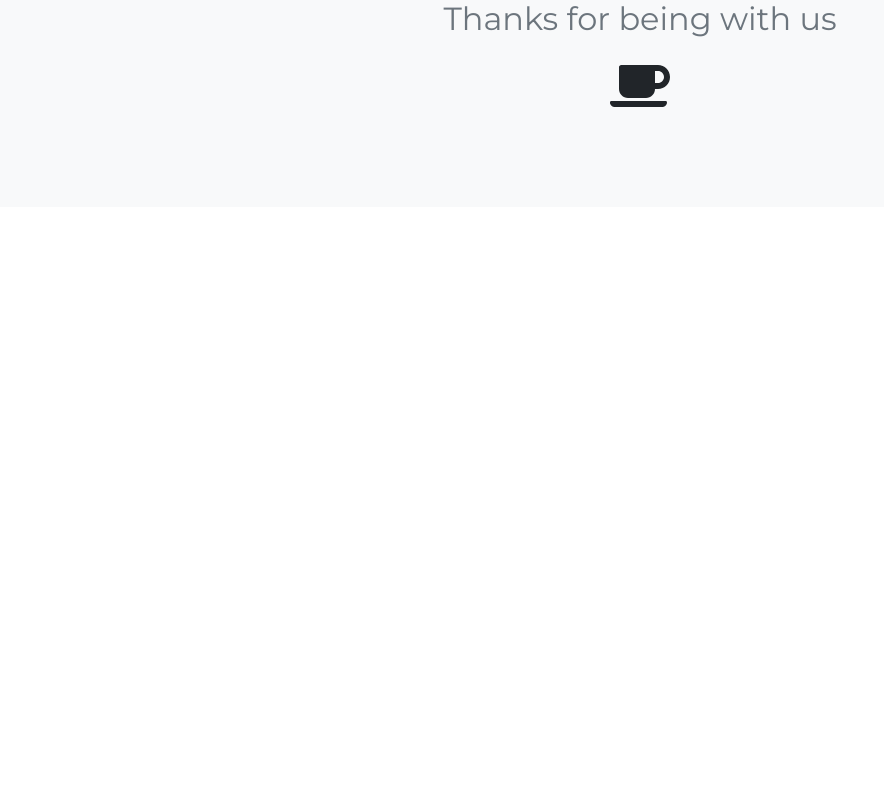
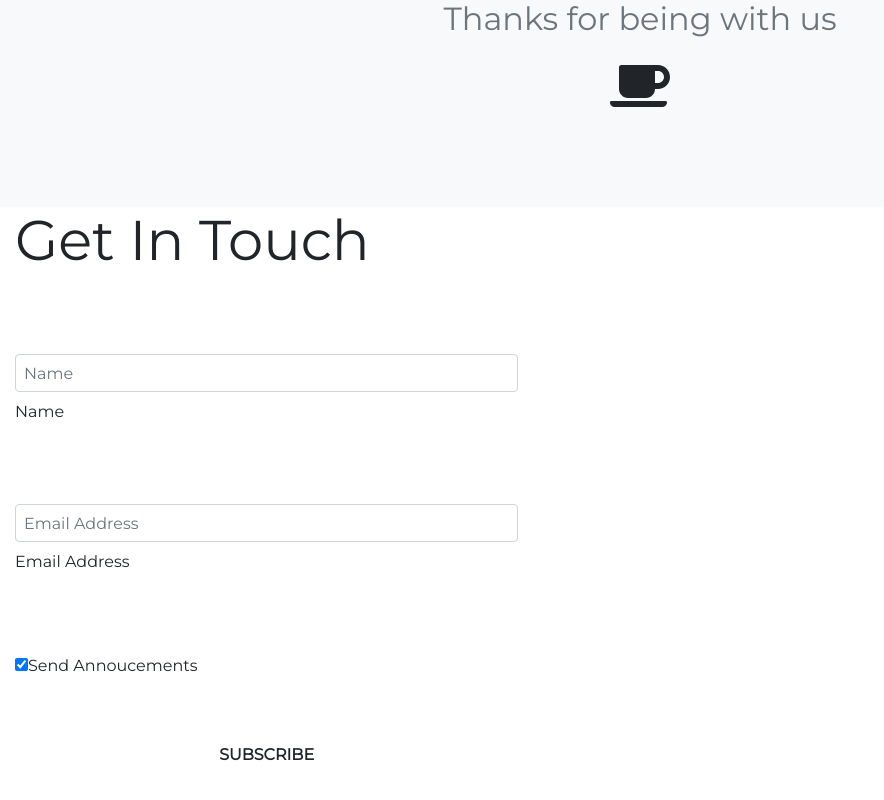
Before and after one commit to sheikhsuleman123/Landing-Page-Photo-X, a React (Create React App) app: page / in a window 1280 px wide. Shown: the part 5931-6731 px from the top of the page, without its empty margins (0-884 px from the left). Before the commit the page ends 6138 px from the top, so only its background shows below. Built offline with nearby package versions, Linux system fonts and the light colour scheme.

Commit message:
contact section structure ready

```diff
--- a/src/App.js
+++ b/src/App.js
@@ -8,6 +8,7 @@ import Collection from './Components/Collection/Collection';
 import Gallery from './Components/Gallery/Gallery';
 import Customer from './Components/Customer/Customer';
 import Pricing from './Components/Pricing/Pricing';
+import Contact from './Components/Contact/Contact';
 
 function App() {
   return (
@@ -20,6 +21,7 @@ function App() {
       <Gallery />
       <Customer />
       <Pricing />
+      <Contact />
 
     </div>
   );
--- /dev/null
+++ b/src/Components/Contact/Contact.jsx
@@ -0,0 +1,34 @@
+import React, { Component } from 'react';
+import './contact.css';
+
+
+export default class Contact extends Component {
+  render() {
+    return (
+      <section className="contact">
+          <div className="container-fluid">
+              <div className="row">
+                  <div className="col-lg-5 pb-4">
+                      <h3 className="display-4 mb-5">Get In Touch </h3>
+                      <form className="contact-form">
+                          <div className="form-group py-4">
+                            <input type="text" className="form-control my-2 p-2 input" placeholder="Name" />
+                            <label for="name" className="label"> Name</label>
+                          </div>
+                          <div className="form-group py-4">
+                            <input type="email" className="form-control my-2 p-2 input" placeholder="Email Address" />
+                            <label for="email" className="label"> Email Address</label>
+                          </div>
+                          <div className="form-group py-4 my-4">
+                            <input type="checkbox" checked />
+                            <label for="check">Send Annoucements</label>
+                          </div>
+                          <button type="submit" className="btn btn-block p-2 font-weight-bold text-uppercase submit-button">Subscribe</button>
+                      </form>
+                  </div>
+              </div>
+          </div>
+      </section>
+    );
+  }
+}
--- /dev/null
+++ b/src/Components/Contact/contact.css
@@ -0,0 +1,3 @@
+.contact {
+    background: linear-gradient(105deg,rgba(21,31,32,1)0%,rgba(21,31,32,.95) 50%, transparent 50%),url(../../images/form-img.jpeg) center center no-repeat /cover;
+}
```
